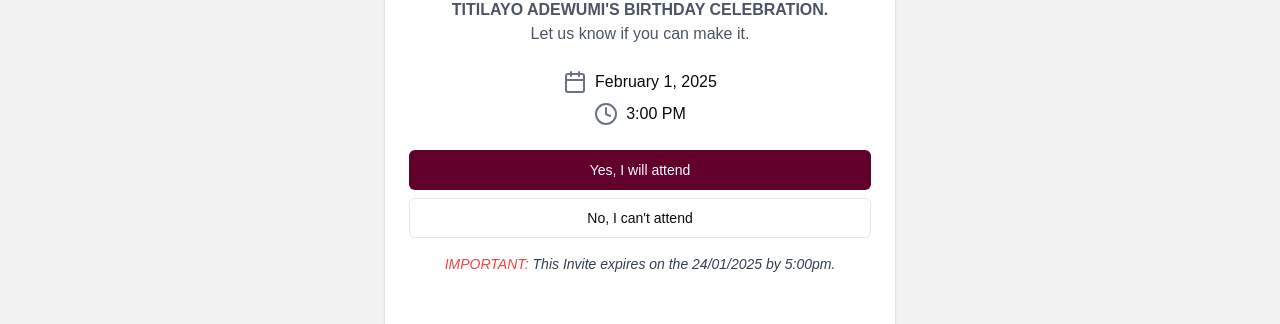
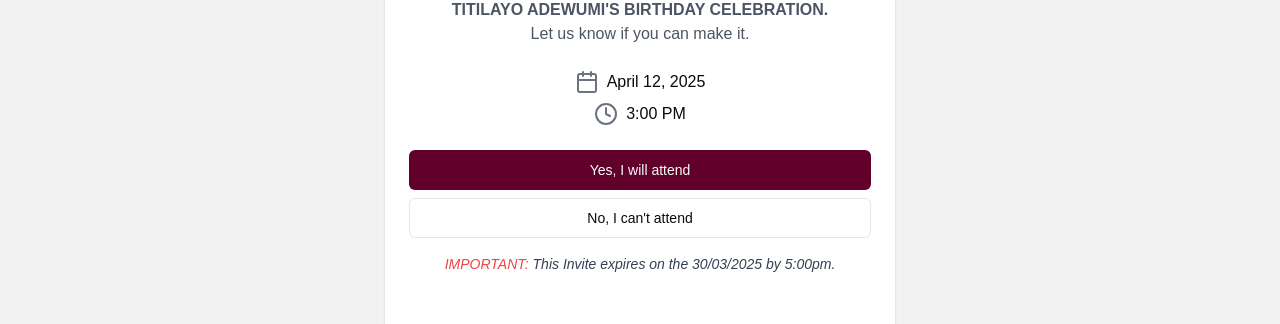
Before and after one commit to aosenit/sbsc-rsvp, a Next.js app: page / in a window 1280 px wide. Shown: the part 578-902 px from the top of the page. Built offline with nearby package versions, Linux system fonts and the light colour scheme.

Commit message:
feat:change date for rsvp

```diff
--- a/app/page.tsx
+++ b/app/page.tsx
@@ -54,7 +54,7 @@ export default function Page() {
             <div className="flex flex-col items-center py-2 gap-2">
               <div className="flex gap-2 items-center">
                 <Calendar className="text-gray-500" />
-                <h3 className="">February 1, 2025</h3>
+                <h3 className="">April 12, 2025</h3>
               </div>
               <div className="flex gap-2 items-center">
                 <Clock className="text-gray-500" />
@@ -76,7 +76,7 @@ export default function Page() {
             </div>
             <p className="text-sm italic text-[#344054]">
               <span className="text-red-500">IMPORTANT:</span> This Invite
-              expires on the 24/01/2025 by 5:00pm.
+              expires on the 30/03/2025 by 5:00pm.
             </p>
 
             <div className="flex justify-center pt-20">
```
